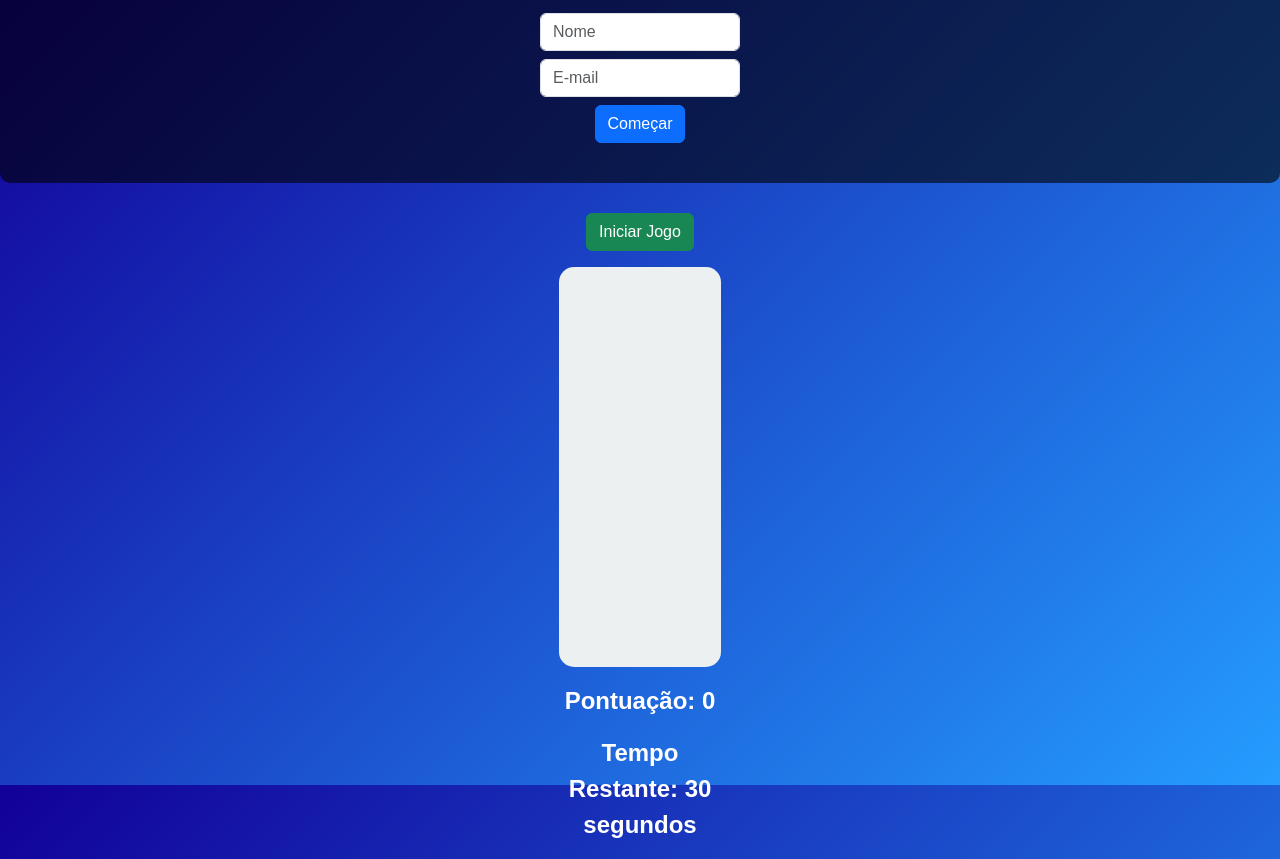
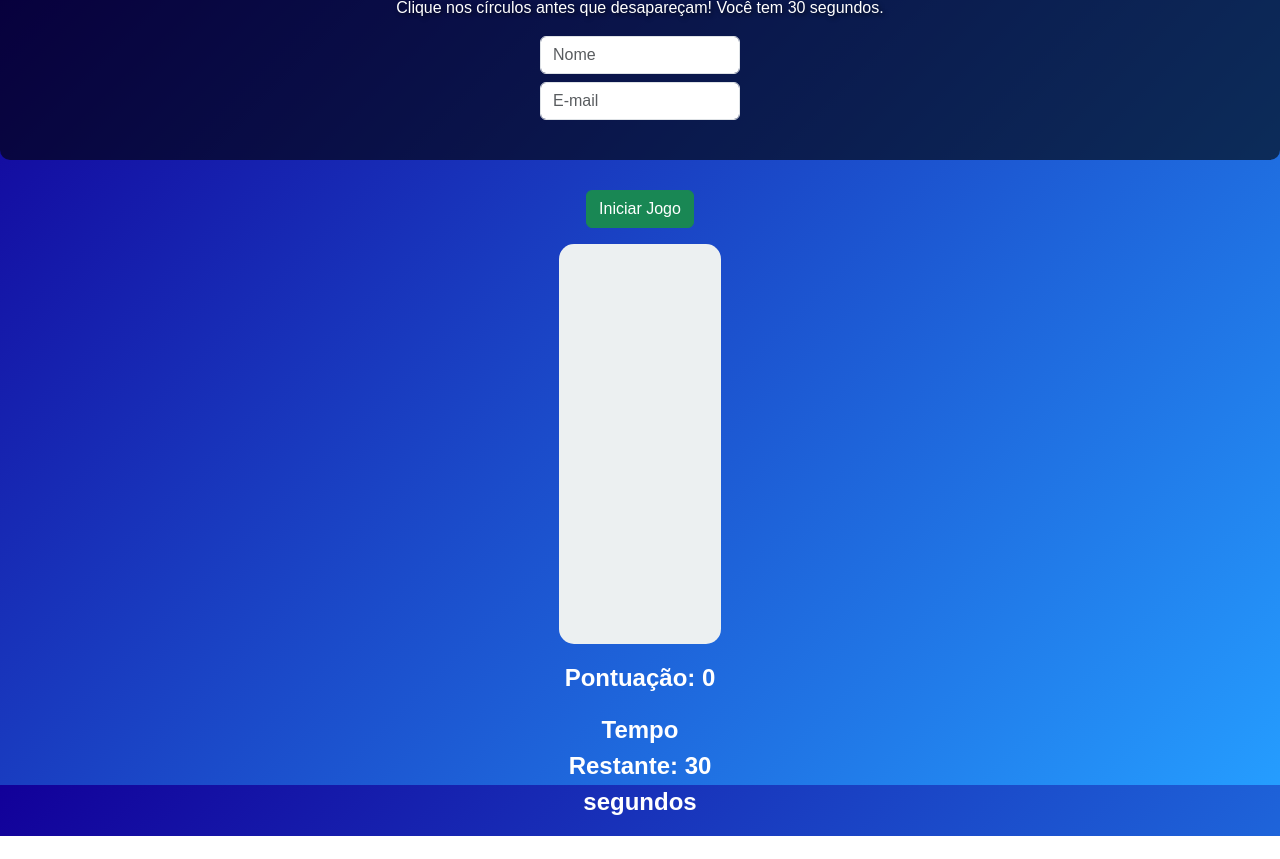
Before and after one commit to simoesz/Game, a plain HTML site: page index.html in a window 1280 px wide. Shown: the part 15-874 px from the top of the page. After the commit the page ends 851 px from the top, so only its background shows below. Drawn offline with nearby package versions, Linux system fonts and the light colour scheme.

Commit message:
Update index.html

```diff
--- a/index.html
+++ b/index.html
@@ -13,15 +13,9 @@
         <p>Clique nos círculos antes que desapareçam! Você tem 30 segundos.</p>
         <form id="formulario" class="mb-4">
       <div>
-
         <input type="text" id="name" placeholder="Nome" required class="form-control mb-2" style="width: 200px; margin: 0 auto;">
-
         <input type="email" id="email" placeholder="E-mail" required class="form-control mb-2" style="width: 200px; margin: 0 auto;">
-
       </div>
-
-      <button type="submit" class="btn btn-primary">Começar</button>
-
     </form>
     </header>
 
```
